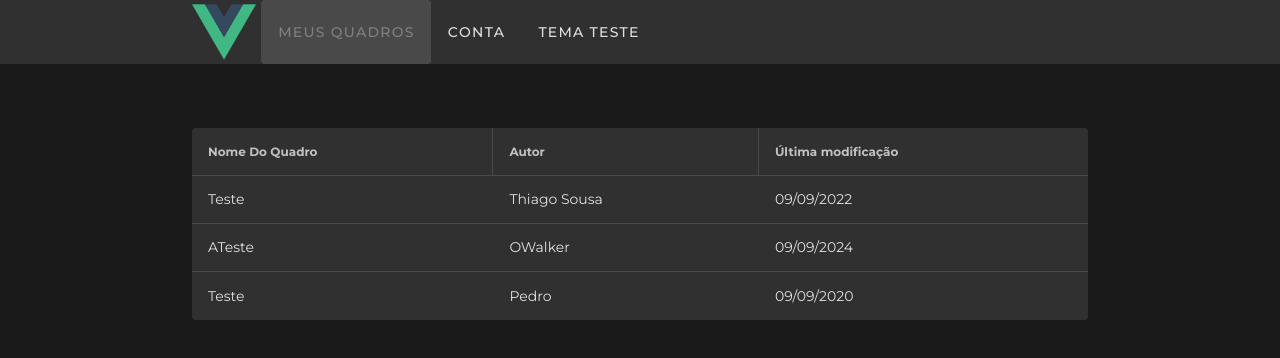
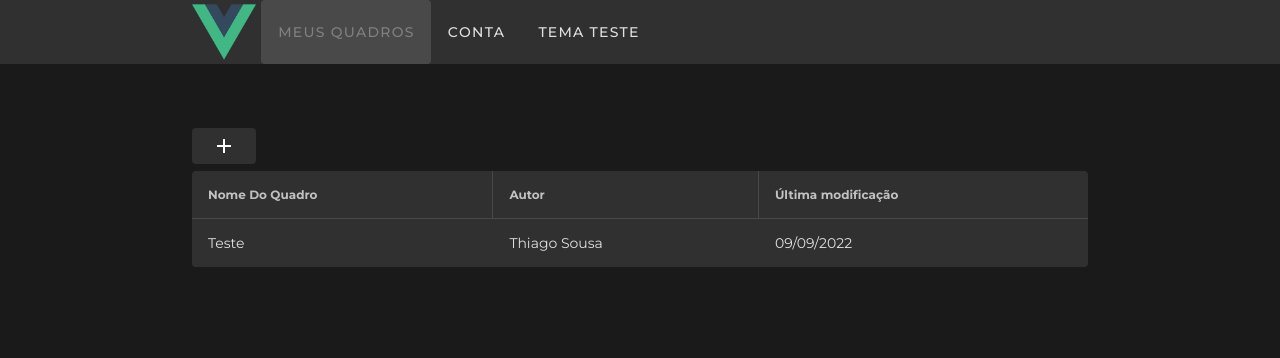
Before and after one commit to DSW-Projeto/frontend, a Vue app in the folder frontend/: page /list in a window 1280 px wide. Shown: the top 358 px of the page. Built offline with nearby package versions, Linux system fonts and the light colour scheme; the HTML template or start-up script is replaced by a standard one.

Commit message:
Adicionada opção de criar novo quadro

```diff
--- a/frontend/src/components/Board/BoardCreateCard.vue
+++ b/frontend/src/components/Board/BoardCreateCard.vue
@@ -40,6 +40,7 @@ export default {
         return {
             showCardCreator: false,
             newCardDescription: '',
+            isValid:''
         }
     },
     computed: {
--- a/frontend/src/components/Board/BoardSc.vue
+++ b/frontend/src/components/Board/BoardSc.vue
@@ -74,7 +74,7 @@ export default {
       this.showColorPicker = false;
     },
     generateId() {
-      return 'id-' + Date.now()
+      return String(this.lists.length+1)
     },
     handleNewCol(name) {
       let newId = this.generateId();
@@ -106,7 +106,6 @@ export default {
           list.cards.push(newCard);
         }
       })
-      console.log(newCard);
     }
   },
   mounted() {
--- a/frontend/src/components/Board/BordCreateCol.vue
+++ b/frontend/src/components/Board/BordCreateCol.vue
@@ -7,7 +7,7 @@
                 <v-container class="tertiary">
                     <v-row>
                         <v-col cols="12" md="12">
-                            <v-text-field @blur="validateField" v-model="newColName" :rules="[minLength, maxLength]"
+                            <v-text-field v-model="newColName" :rules="[minLength, maxLength]"
                                 maxlength="30" :counter="30" label="Nome da coluna" required>
                             </v-text-field>
                         </v-col>
@@ -54,9 +54,6 @@ export default {
 
 <!-- Add "scoped" attribute to limit CSS to this component only -->
 <style scoped>
-.colDialog {
-    background-color: red;
-}
 
 .btnCol {
     display: flex;
--- a/frontend/src/components/BoardList.vue
+++ b/frontend/src/components/BoardList.vue
@@ -1,6 +1,27 @@
 <template>
     <div class="Frame-List">
-            <v-data-table class="primary--text" :headers="headers" :items="boards" :disable-pagination=true :hide-default-footer="true">
+        <v-btn @click="showBoardCreator = true" depressed class="addBoard secondary">
+            <v-icon>add</v-icon>
+        </v-btn>
+        <v-dialog v-model="showBoardCreator" persistent max-width="25vw">
+            <v-form @submit.prevent="createNewBoard" v-model="isValid">
+                <v-container class="dialogCard secondary">
+                    <v-row>
+                        <v-col cols="12" md="12">
+                            <v-text-field v-model="newBoardName" :rules="[minLength, maxLength]" maxlength="30"
+                                :counter="30" label="Nome Do Quadro" required>
+                            </v-text-field>
+                        </v-col>
+                        <div class="btnCard">
+                            <v-btn :disabled="!isValid" @click="createNewBoard">Aceitar</v-btn>
+                            <v-btn class="error" @click="showBoardCreator = false">Cancelar</v-btn>
+                        </div>
+                    </v-row>
+                </v-container>
+            </v-form>
+        </v-dialog>
+        <v-data-table class="primary--text secondary" :headers="headers" :items="boards" :disable-pagination=true
+            :hide-default-footer="true">
             <template v-slot:item="{ item }">
                 <tr>
                     <td @click="goToPage(item.id)">{{ item.screenName }}</td>
@@ -14,9 +35,9 @@
 
 <script>
 
-let data1 = new Date(2024, 8, 9);
+//let data1 = new Date(2024, 8, 9);
 let data2 = new Date(2022, 8, 9);
-let data3 = new Date(2020, 8, 9);
+//let data3 = new Date(2020, 8, 9);
 
 
 export default {
@@ -24,10 +45,33 @@ export default {
     methods: {
         goToPage(id) {
             this.$router.push(`/list/${id}`);
+        },
+        createNewBoard() {
+            if (this.isValid) {
+                const formatter = new Intl.DateTimeFormat('pt-BR', {
+                    day: '2-digit',
+                    month: '2-digit',
+                    year: 'numeric'
+                });
+                let today = formatter.format(Date.now());
+                let newId = this.boards.length + 1
+                let newBoard = {
+                    autor: 'Thiago Sousa',
+                    dataMod: today,
+                    screenName: this.newBoardName,
+                    id: newId
+                }
+                this.boards.unshift(newBoard)
+                this.showBoardCreator = false;
+                this.newBoardName ='';
+            }
         }
     },
     data() {
         return {
+            newBoardName: '',
+            showBoardCreator: false,
+            isValid: false,
             headers: [
                 {
                     text: 'Nome Do Quadro',
@@ -52,21 +96,18 @@ export default {
                     screenName: 'Teste',
                     id: 1
                 },
-                {
-                    autor: 'OWalker',
-                    dataMod: data1.toLocaleDateString('pt-BR'),
-                    screenName: 'ATeste',
-                    id: 2
-                },
-                {
-                    autor: 'Pedro',
-                    dataMod: data3.toLocaleDateString('pt-BR'),
-                    screenName: 'Teste',
-                    id: 3
-                },
+
             ],
         }
     },
+    computed: {
+        minLength() {
+            return v => (v && v.length >= 5) || 'A descrição deve ter pelo menos 5 caracteres';
+        },
+        maxLength() {
+            return v => (v && v.length <= 25) || 'A descrição deve ter no máximo 25 caracteres';
+        }
+    }
 }
 </script>
 
@@ -78,9 +119,18 @@ td:hover {
     cursor: pointer;
 }
 
+.addBoard {
+    margin-bottom: 7px;
+}
+
+.btnCard {
+    display: flex;
+    flex-direction: row;
+    align-items: center;
+    justify-content: space-around;
+    width: 100%;
+    margin-bottom: 7px;
+}
+
 /* Estilos CSS no arquivo .vue ou global */
-
-
-
-
 </style>
--- a/frontend/src/components/shared/Nav-bar.vue
+++ b/frontend/src/components/shared/Nav-bar.vue
@@ -86,7 +86,7 @@ a {
     color: var(--texto);
     text-decoration: none;
     text-transform: uppercase;
-    font-size: 0.8em;
+    font-size: 0.7em;
 }
 
 
```
Lines whose indentation alone changed are shown as unchanged.
